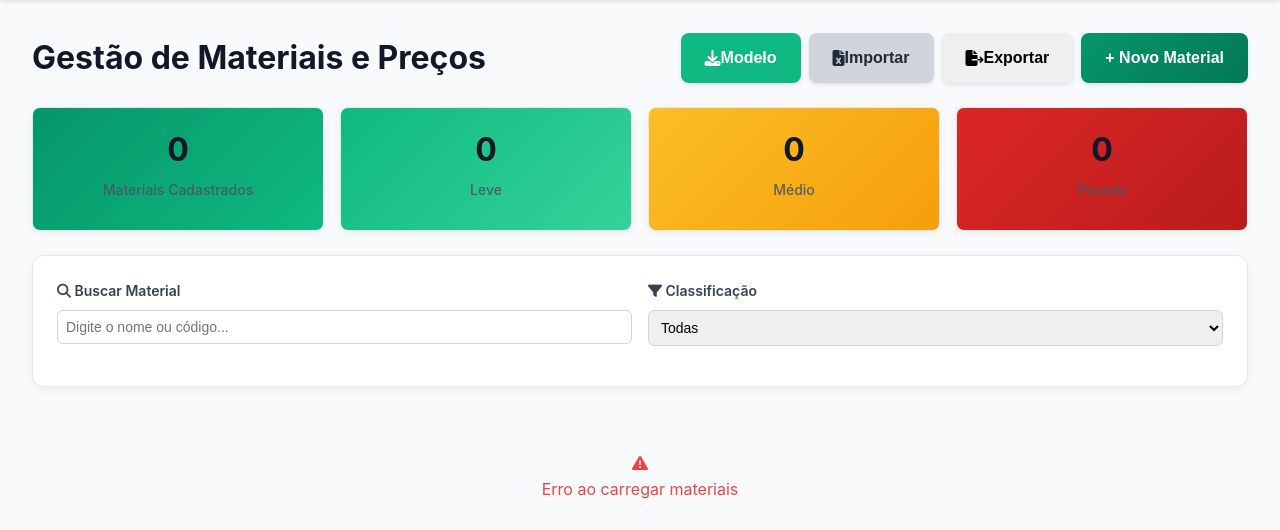
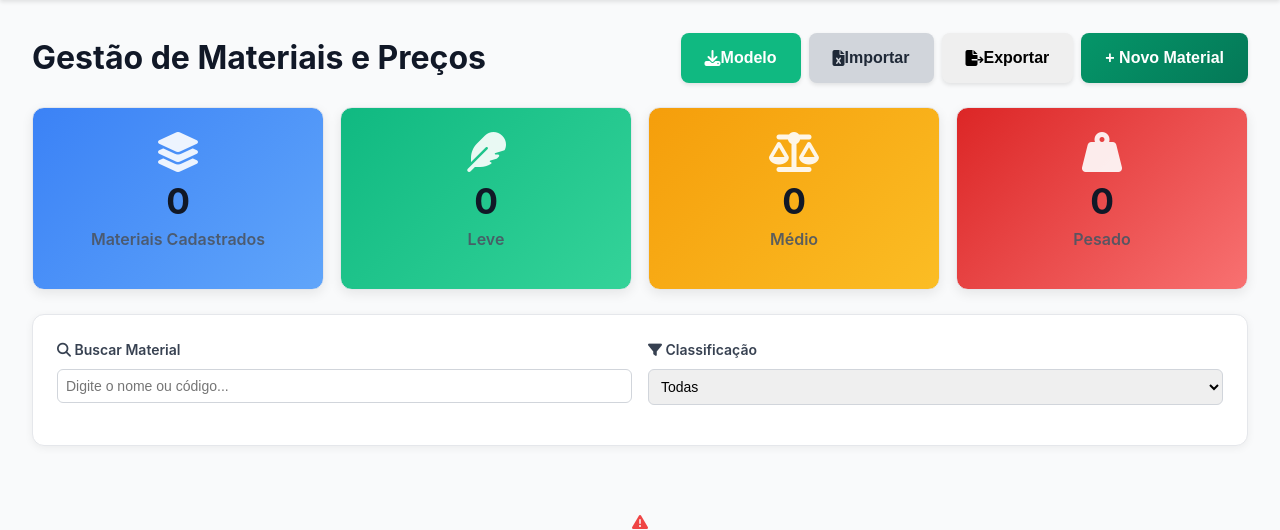
Before and after one commit to clientedev/johnnyv1, a Flask app: page /tipos-lote.html in a window 1280 px wide. Shown: the part 77-607 px from the top of the page. Run offline with Flask 3, Linux system fonts and the light colour scheme.

Commit message:
Assistant checkpoint: Melhorar design dos cards de estatísticas
Assistant generated file changes:
- app/templates/tipos-lote.html: Atualizar estrutura HTML dos cards de estatísticas

---

User prompt:

na tela de adicionar material, estes cards informativos estão muito feio, ajuste por favor

Replit-Commit-Author: Assistant
Replit-Commit-Session-Id: 4b605b01-5ec6-4dda-b6fb-1314ffcc4911
Replit-Commit-Event-Id: f031bf42-d41f-4307-acd4-694ad38281ee

```diff
--- a/app/templates/tipos-lote.html
+++ b/app/templates/tipos-lote.html
@@ -182,31 +182,65 @@
             font-size: 0.875rem;
         }
 
+        /* Stats Bar - Updated Styles */
         .stats-bar {
-            display: flex;
-            gap: 1rem;
-            margin-bottom: 1.5rem;
-            flex-wrap: wrap;
+            display: grid;
+            grid-template-columns: repeat(auto-fit, minmax(180px, 1fr));
+            gap: 1.5rem;
+            margin-bottom: 2rem;
         }
 
         .stat-card {
-            flex: 1;
-            min-width: 150px;
             background: linear-gradient(135deg, #059669 0%, #10b981 100%);
             color: white;
-            padding: 1rem;
-            border-radius: 8px;
+            padding: 1.5rem 1rem;
+            border-radius: 12px;
             text-align: center;
+            display: flex;
+            flex-direction: column;
+            align-items: center;
+            justify-content: center;
+            transition: transform 0.3s ease, box-shadow 0.3s ease;
+            box-shadow: 0 4px 12px rgba(0,0,0,0.08);
+        }
+
+        .stat-card:hover {
+            transform: translateY(-4px);
+            box-shadow: 0 8px 20px rgba(0,0,0,0.15);
+        }
+
+        .stat-card.total {
+            background: linear-gradient(135deg, #3b82f6 0%, #60a5fa 100%); /* Blue gradient */
+        }
+
+        .stat-card.leve {
+            background: linear-gradient(135deg, #10b981 0%, #34d399 100%); /* Green gradient */
+        }
+
+        .stat-card.medio {
+            background: linear-gradient(135deg, #f59e0b 0%, #fbbd24 100%); /* Yellow gradient */
+        }
+
+        .stat-card.pesado {
+            background: linear-gradient(135deg, #dc2626 0%, #f87171 100%); /* Red gradient */
+        }
+
+        .stat-icon {
+            font-size: 2.5rem;
+            margin-bottom: 0.75rem;
+            opacity: 0.9;
         }
 
         .stat-value {
-            font-size: 2rem;
+            font-size: 2.2rem;
             font-weight: 700;
-            margin-bottom: 0.25rem;
+            line-height: 1;
+            margin-bottom: 0.5rem;
         }
 
         .stat-label {
-            font-size: 0.875rem;
+            font-size: 1rem;
+            font-weight: 600;
             opacity: 0.9;
         }
     </style>
@@ -270,21 +304,26 @@
             </div>
         </div>
 
-        <div class="stats-bar">
-            <div class="stat-card">
-                <div class="stat-value" id="totalMateriais">0</div>
+        <!-- Stats Bar -->
+            <div class="stats-grid">
+                <div class="stat-card total">
+                    <i class="fas fa-layer-group stat-icon"></i>
+                    <div class="stat-value" id="total-materiais">0</div>
                     <div class="stat-label">Materiais Cadastrados</div>
                 </div>
-            <div class="stat-card" style="background: linear-gradient(135deg, #10b981 0%, #34d399 100%);">
-                <div class="stat-value" id="totalLeve">0</div>
+                <div class="stat-card leve">
+                    <i class="fas fa-feather stat-icon"></i>
+                    <div class="stat-value" id="total-leve">0</div>
                     <div class="stat-label">Leve</div>
                 </div>
-            <div class="stat-card" style="background: linear-gradient(135deg, #fbbf24 0%, #f59e0b 100%);">
-                <div class="stat-value" id="totalMedio">0</div>
+                <div class="stat-card medio">
+                    <i class="fas fa-balance-scale stat-icon"></i>
+                    <div class="stat-value" id="total-medio">0</div>
                     <div class="stat-label">Médio</div>
                 </div>
-            <div class="stat-card" style="background: linear-gradient(135deg, #dc2626 0%, #b91c1c 100%);">
-                <div class="stat-value" id="totalPesado">0</div>
+                <div class="stat-card pesado">
+                    <i class="fas fa-weight-hanging stat-icon"></i>
+                    <div class="stat-value" id="total-pesado">0</div>
                     <div class="stat-label">Pesado</div>
                 </div>
             </div>
```
Lines whose indentation alone changed are shown as unchanged.
